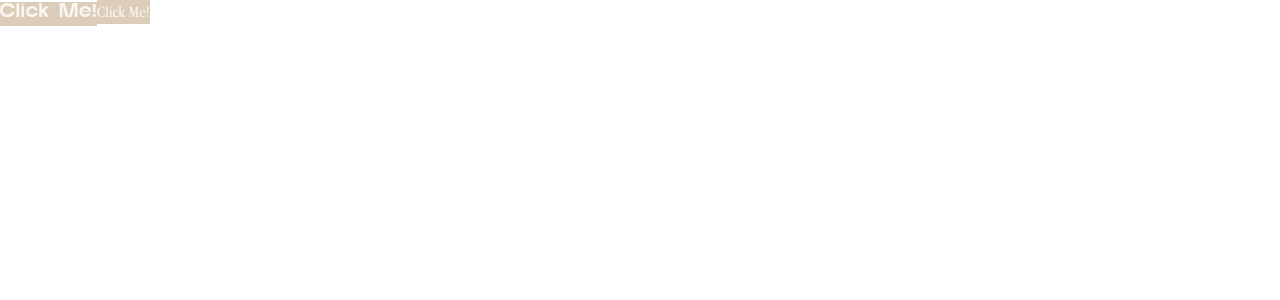
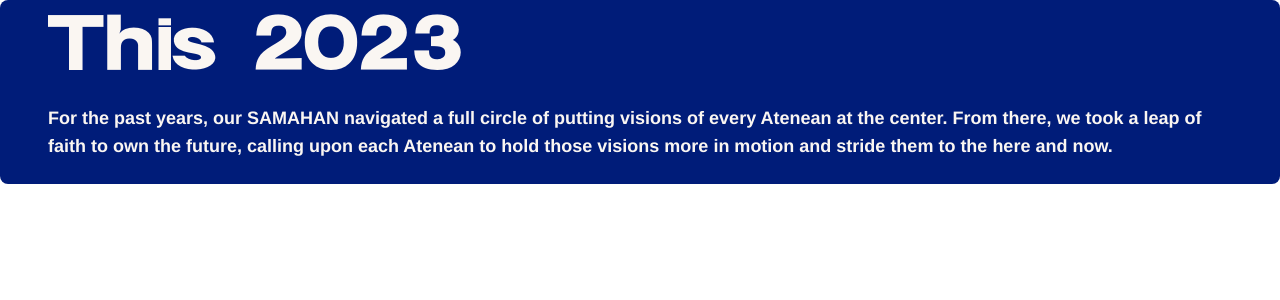
Before and after one commit to SAMAHAN-Systems-Development/samahan-at-the-get-go, a Next.js app: page / in a window 1280 px wide. Shown: the top 300 px of the page. Built offline with nearby package versions, Linux system fonts and the light colour scheme.

Commit message:
fix: minor adjustments to card

```diff
--- a/src/components/Home/HomePage.tsx
+++ b/src/components/Home/HomePage.tsx
@@ -1,12 +1,12 @@
 import type { FC } from "react";
 import React from "react";
 
-import Button from "@/components/ui/Button";
+import AboutForthSectionBlueCard from "@/components/ui/AboutPage/AboutForthSectionBlueCard";
 
 const HomePage: FC = () => {
   return (
     <>
-      <Button
+      {/* <Button
         href="https://www.samahan.addu.edu.ph/"
         className="font-artega bg-beige text-white"
       >
@@ -17,7 +17,8 @@ const HomePage: FC = () => {
         className="font-appleGaramound bg-beige text-white"
       >
         Click Me!
-      </Button>
+      </Button> */}
+      <AboutForthSectionBlueCard year="This 2023" />
     </>
   );
 };
--- /dev/null
+++ b/src/components/ui/AboutPage/AboutForthSectionBlueCard.tsx
@@ -0,0 +1,33 @@
+import React from "react";
+
+type CardProps = {
+  year: string;
+};
+
+const AboutForthSectionBlueCard = (props: CardProps) => {
+  return (
+    <>
+      {/* first card */}
+      <div className="w-full bg-blue rounded-lg flex flex-col">
+        <div className="flex flex-col justify-center mt-7">
+          <div className="flex flex-col ml-12 mb-4">
+            <h1 className="text-white lg:text-6xl md:text-4xl text-3xl font-semibold font-artega">
+              {props.year}
+            </h1>
+          </div>
+
+          <div className="flex mx-12 mb-6">
+            <p className="text-white font-bold lg:text-lg md:text-base text-sm">
+              For the past years, our SAMAHAN navigated a full circle of putting
+              visions of every Atenean at the center. From there, we took a leap
+              of faith to own the future, calling upon each Atenean to hold
+              those visions more in motion and stride them to the here and now.
+            </p>
+          </div>
+        </div>
+      </div>
+    </>
+  );
+};
+
+export default AboutForthSectionBlueCard;
--- a/src/components/ui/AboutPage/AboutThirdSectionOrangeCard.tsx
+++ /dev/null
@@ -1,41 +0,0 @@
-import React from "react";
-
-type CardProps = {
-  first_header: string;
-  second_header: string;
-};
-
-const AboutSecondSection = (props: CardProps) => {
-  return (
-    <>
-      {/* first card */}
-      <div className="xl:w-3/5 md:w-full w-full bg-orange rounded-lg flex flex-col ">
-        <div className="flex  m-11">
-          <p className="text-blue">a</p>
-        </div>
-
-        <div className="flex flex-col justify-center">
-          <div className="flex flex-col ml-10 mb-6">
-            <h1 className="text-white xl:text-4xl text-2xl font-artega">
-              {props.first_header}
-            </h1>
-            <h1 className="text-white lg:text-6xl md:text-4xl text-3xl font-semibold font-artega">
-              {props.second_header}
-            </h1>
-          </div>
-
-          <div className="flex mx-10 mb-6">
-            <p className="text-white font-bold lg:text-lg md:text-base text-sm">
-              Lorem ipsum dolor sit amet, consectetur adipiscing elit, sed do
-              eiusmod tempor incididunt ut labore et dolore magna aliqua. Ut
-              enim ad minim veniam, quis nostrud exercitation ullamco laboris
-              nisi ut aliquip ex ea commodo
-            </p>
-          </div>
-        </div>
-      </div>
-    </>
-  );
-};
-
-export default AboutSecondSection;
```
Also changed, not shown: 2 other files (tests, documents, lock files or other folders).
